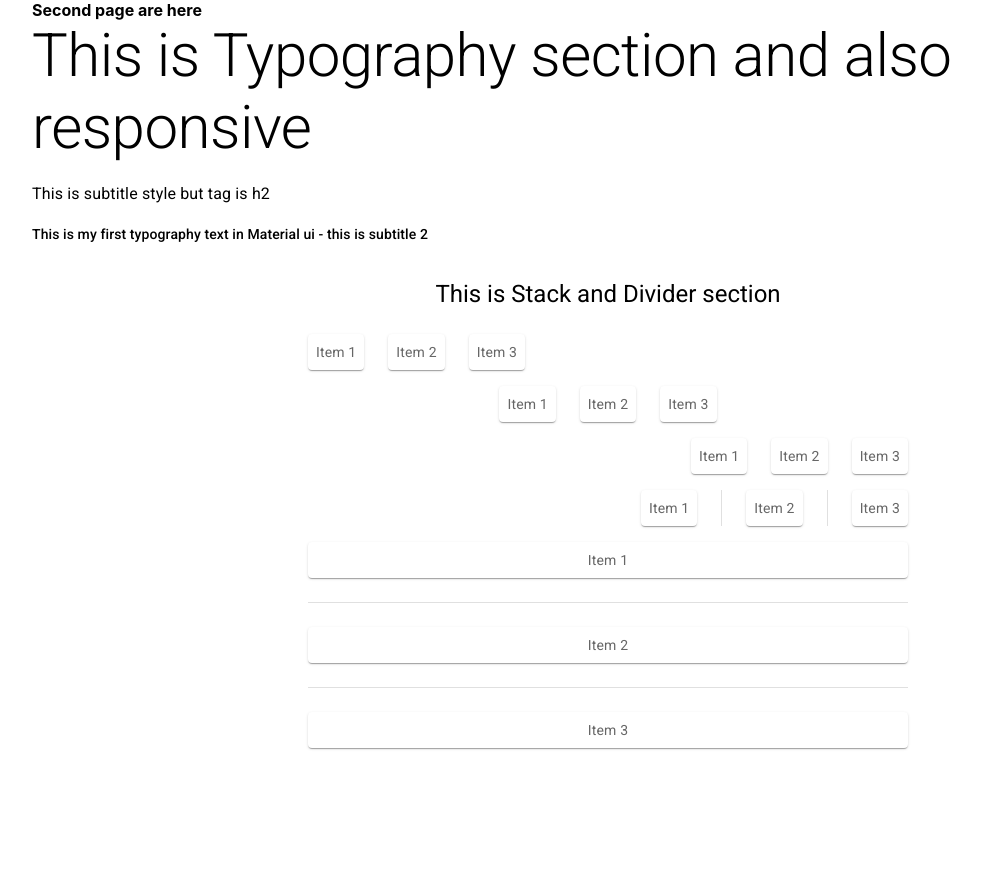
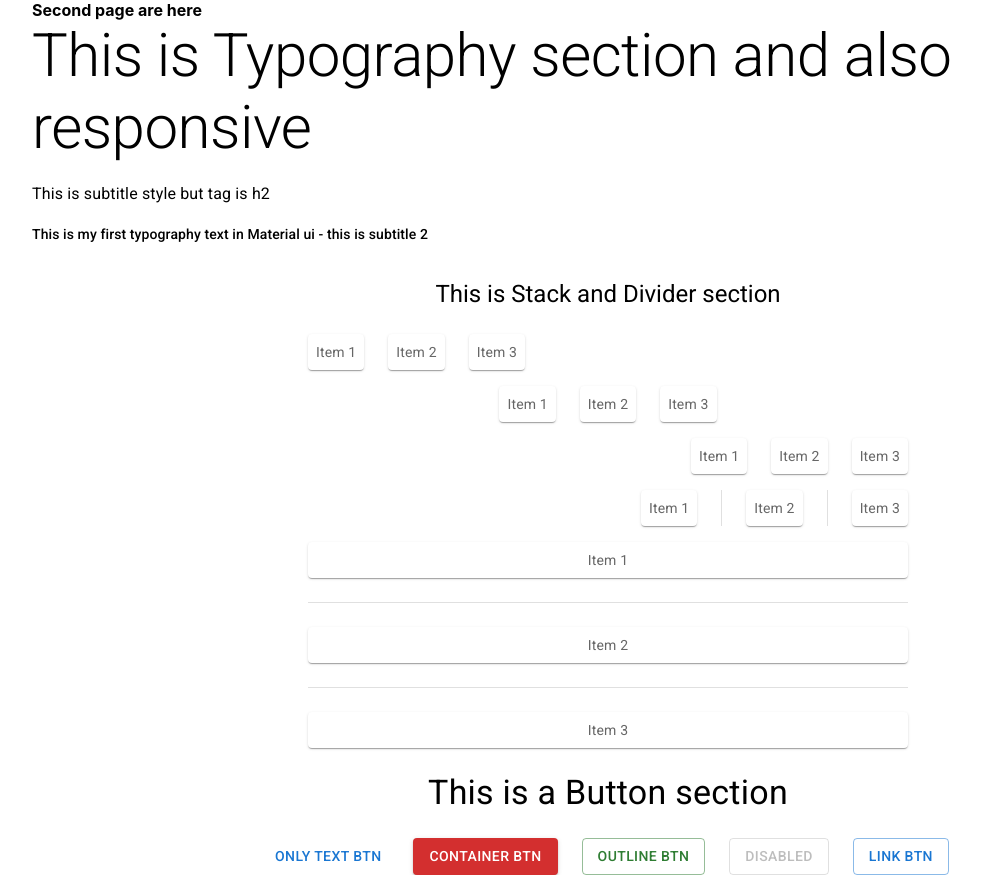
Before and after one commit to Shahrear-ahamed/add-new-patient, a React (Create React App) app: page /secondPage in a window 1280 px wide. Shown: the whole page, without its empty margins (32-1013 px from the left). Before the commit the page ends 800 px from the top, so only its background shows below. Built offline with nearby package versions, Linux system fonts and the light colour scheme.

Commit message:
learn buttons

```diff
--- a/src/Components/ButtonsCom.tsx
+++ b/src/Components/ButtonsCom.tsx
@@ -1,10 +1,23 @@
 import React from 'react';
+import Typography from '@mui/material/Typography';
+import Box from '@mui/material/Box';
+import Stack from '@mui/material/Stack';
+import Button from '@mui/material/Button'
 
 const ButtonsCom = () => {
     return (
-        <div>
-
-        </div>
+        <Box>
+            <Typography variant="h4" align="center" my={3}>
+                This is a Button section
+            </Typography>
+            <Stack spacing={3} mt={2} direction="row" justifyContent="center">
+                <Button variant="text" >Only text btn</Button>
+                <Button variant="contained" color="error">Container btn</Button>
+                <Button variant="outlined" color="success">Outline Btn</Button>
+                <Button variant="outlined" disabled>Disabled</Button>
+                <Button variant="outlined"  href="/home">Link btn</Button>
+            </Stack>
+        </Box>
     );
 };
 
```
